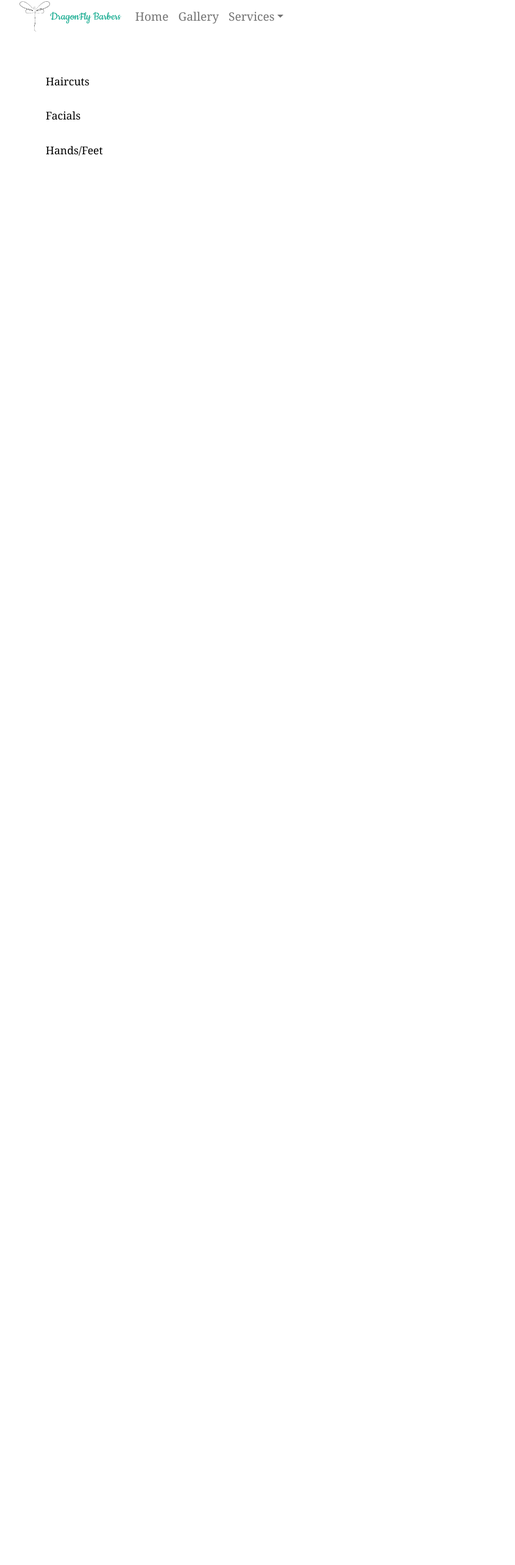
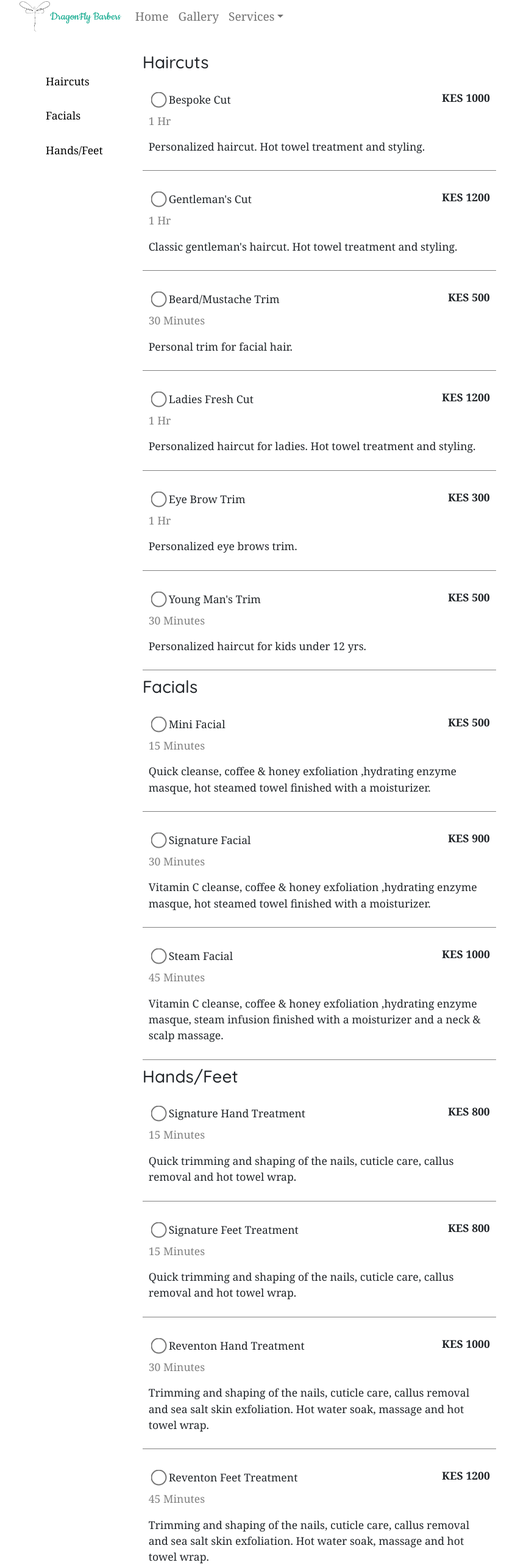
Before and after one commit to waynemorphic/dragonfly-barbershop, a React (Vite) app: page /booking in a window 1280 px wide. Shown: the part 61-2627 px from the top of the page at 61% size, without its empty margins (44-889 px from the left). Before the commit the page ends 800 px from the top, so only its background shows below. Built offline with nearby package versions, Linux system fonts and the light colour scheme; no server answers.

Commit message:
Fix: Json file has prod issues. Changed booking from state to json object assignment.

```diff
--- a/src/pages/booking/Booking.jsx
+++ b/src/pages/booking/Booking.jsx
@@ -26,29 +26,100 @@ const Navigator = () => {
 };
 
 export default function Booking() {
-  const [booking, setBooking] = useState([]);
   const [prices, setPrices] = useState([]);
-
-  // fetch data from local json file
-  // useEffect(() => {
-  //   axios
-  //     .get("dist/db/db.json")
-  //     .then((res) => setBooking(res.data))
-  //     .catch((err) => console.log(err));
-  // }, []);
-
-
-
-  useEffect(() => {
-    (async ()=> {
-      try {
-        const res = await axios.get("db/db.json")
-        setBooking(res.data)
-      } catch (error) {
-        console.error(error)
-      }
-      })()
-    },[])
+  const booking = [
+    {
+      "id": 1,
+      "name": "Bespoke Cut",
+      "time": "1 Hr",
+      "price": 1000,
+      "type": "Haircut"
+    },
+    {
+      "id": 2,
+      "name": "Gentleman's Cut",
+      "time": "1 Hr",
+      "price": 1200,
+      "type": "Haircut"
+    },
+    {
+      "id": 3,
+      "name": "Beard/Mustache Trim",
+      "time": "30 Minutes",
+      "price": 500,
+      "type": "Haircut"
+    },
+    {
+      "id": 4,
+      "name": "Ladies Fresh Cut",
+      "time": "1 Hr",
+      "price": 1200,
+      "type": "Haircut"
+    },
+    {
+      "id": 5,
+      "name": "Eye Brow Trim",
+      "time": "1 Hr",
+      "price": 300,
+      "type": "Haircut"
+    },
+    {
+      "id": 6,
+      "name": "Young Man's Trim",
+      "time": "30 Minutes",
+      "price": 500,
+      "type": "Haircut"
+    },
+    {
+      "id": 7,
+      "name": "Mini Facial",
+      "time": "15 Minutes",
+      "price": 500,
+      "type": "Facial"
+    },
+    {
+      "id": 8,
+      "name": "Signature Facial",
+      "time": "30 Minutes",
+      "price": 900,
+      "type": "Facial"
+    },
+    {
+      "id": 9,
+      "name": "Steam Facial",
+      "time": "45 Minutes",
+      "price": 1000,
+      "type": "Facial"
+    },
+    {
+      "id": 10,
+      "name": "Signature Hand Treatment",
+      "time": "15 Minutes",
+      "price": 800,
+      "type": "HandsAndFeet"
+    },
+    {
+      "id": 11,
+      "name": "Signature Feet Treatment",
+      "time": "15 Minutes",
+      "price": 800,
+      "type": "HandsAndFeet"
+    },
+    {
+      "id": 12,
+      "name": "Reventon Hand Treatment",
+      "time": "30 Minutes",
+      "price": 1000,
+      "type": "HandsAndFeet"
+    },
+    {
+      "id": 13,
+      "name": "Reventon Feet Treatment",
+      "time": "45 Minutes",
+      "price": 1200,
+      "type": "HandsAndFeet"
+    }
+  ]
 
   // handle, click event of selected option and retrieve the price
   const handleOptionSelection = (event) => {
```
